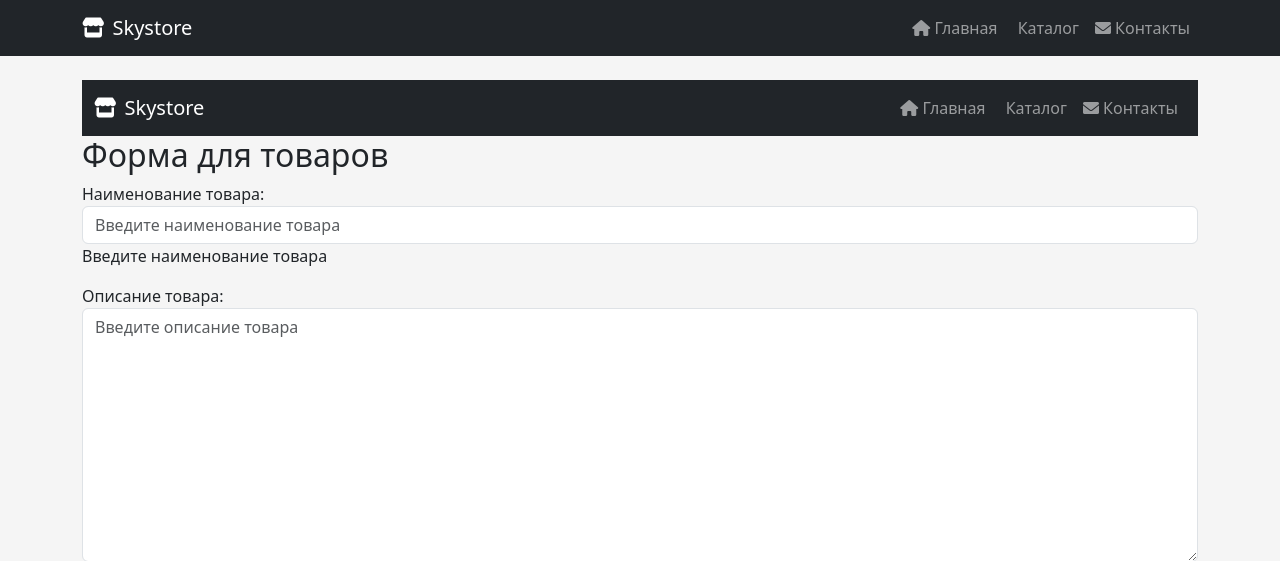
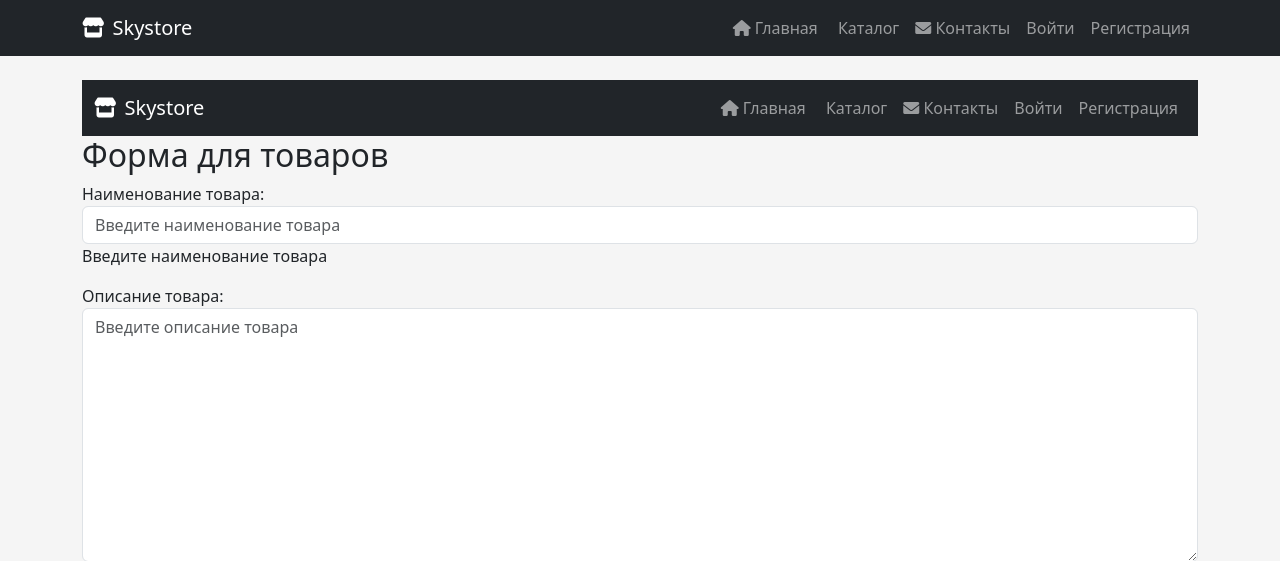
Before and after one commit to Margarita2405/Project9-Skypro-Django, a Django app: page /catalog/products/create/ in a window 1280 px wide. Shown: the top 561 px of the page. Run offline with Django 5.2, Linux system fonts and the light colour scheme; data comes from the database, SQL or seed files in the repository; some libraries are stand-ins or nearby versions.

Commit message:
Update catalog/templates/catalog/includes/header.html

```diff
--- a/catalog/templates/catalog/includes/header.html
+++ b/catalog/templates/catalog/includes/header.html
@@ -23,6 +23,26 @@
                         <i class="fas fa-envelope"></i> Контакты
                     </a>
                 </li>
+                {% if user.is_authenticated %}
+                <li class="nav-item">
+                    <a class="nav-link" href="{% url 'users:profile' %}">
+                        <i class="fas fa-user"></i> Мой профиль
+                    </a>
+                </li>
+                <li class="nav-item">
+                    <form method="post" action="{% url 'users:logout' %}" style="display: inline;">
+	                        {% csrf_token %}
+	                        <button type="submit" class="btn btn-link nav-link">Выйти</button>
+                    </form>
+                </li>
+                {% else %}
+                <li class="nav-item">
+                    <a class="nav-link" href="{% url 'users:login' %}">Войти</a>
+                </li>
+                <li class="nav-item">
+                    <a class="nav-link" href="{% url 'users:register' %}">Регистрация</a>
+                </li>
+                {% endif %}
             </ul>
         </div>
     </div>
```
